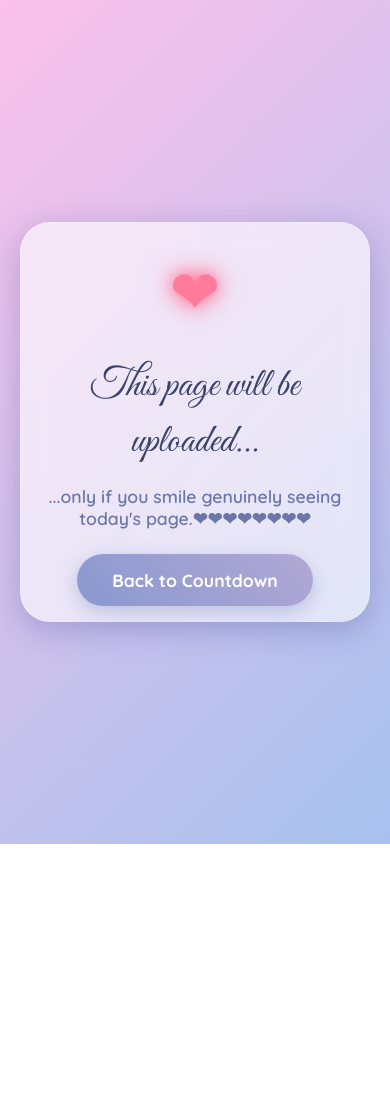
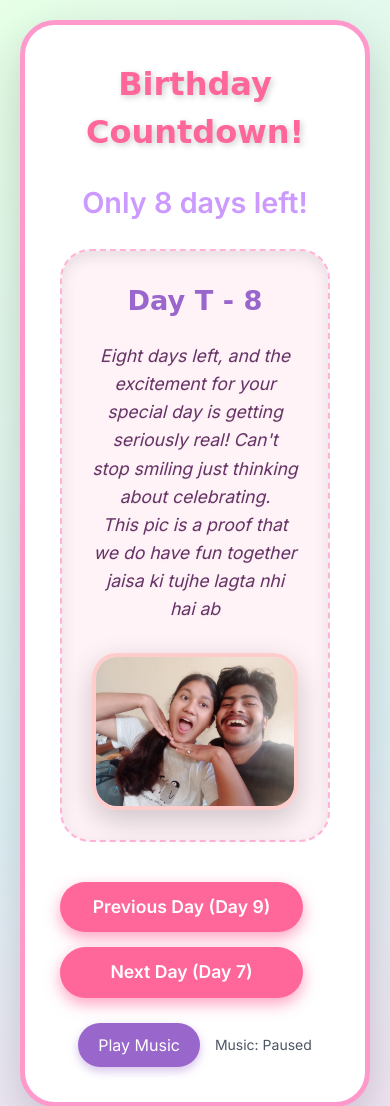
Before and after one commit to AbhayKabdwal/Birthday, a plain HTML site: page day8.html in a window 390 px wide. Shown: the top 1106 px of the page. Before the commit the page ends 844 px from the top, so only its background shows below. Drawn offline with nearby package versions, Linux system fonts and the light colour scheme.

Commit message:
added day8

```diff
--- a/day8.html
+++ b/day8.html
@@ -3,131 +3,64 @@
 <head>
     <meta charset="UTF-8">
     <meta name="viewport" content="width=device-width, initial-scale=1.0">
-    <title>A Special Message For You</title>
-    <!-- Google Fonts: 'Great Vibes' for script, 'Quicksand' for the body text -->
-    <link rel="preconnect" href="https://fonts.googleapis.com">
-    <link rel="preconnect" href="https://fonts.gstatic.com" crossorigin>
-    <link href="https://fonts.googleapis.com/css2?family=Great+Vibes&family=Quicksand:wght@400;500;600;700&display=swap" rel="stylesheet">
-    <style>
-        /* --- Dreamy Pastel Sky Theme --- */
-        body {
-            font-family: 'Quicksand', sans-serif;
-            background: linear-gradient(135deg, #fbc2eb 0%, #a6c1ee 100%); /* Pastel pink to blue gradient */
-            display: flex;
-            justify-content: center;
-            align-items: center;
-            min-height: 100vh;
-            margin: 0;
-            padding: 20px;
-            box-sizing: border-box;
-            overflow: hidden; /* Hide overflow from animations */
-        }
+    <title>Day 8 - Birthday Countdown</title>
+    <!-- Tailwind CSS CDN -->
+    <script src="https://cdn.tailwindcss.com"></script>
+    <!-- Google Fonts - Inter -->
+    <link href="https://fonts.googleapis.com/css2?family=Inter:wght@300;400;600;700&display=swap" rel="stylesheet">
+    <link rel="stylesheet" href="styles/day8.css">
+</head>
+<body>
+    <div class="container">
+        <h1 class="header">Birthday Countdown!</h1>
+        <p class="countdown-text">Only 8 days left!</p>
 
-        .container {
-            background: rgba(255, 255, 255, 0.6); /* Semi-transparent frosted glass */
-            backdrop-filter: blur(12px);
-            -webkit-backdrop-filter: blur(12px);
-            border-radius: 30px; /* Soft, rounded corners */
-            box-shadow: 0 8px 32px 0 rgba(31, 38, 135, 0.25);
-            padding: 40px;
-            max-width: 800px;
-            width: 100%;
-            text-align: center;
-            position: relative;
-            border: 1px solid rgba(255, 255, 255, 0.2);
-        }
+        <div class="day-content">
+            <h2 class="day-title">Day T - 8</h2>
+            <p class="love-line">Eight days left, and the excitement for your special day is getting seriously real! Can't stop smiling just thinking about celebrating. <br> This pic is a proof that we do have fun together jaisa ki tujhe lagta nhi hai ab</p>
+            <div class="image-collage">
+                <img src="images/Day8.jpg" alt="Image for Day 8">
+            </div>
+        </div>
 
-        .heart-container {
-            margin-bottom: 30px;
-            animation: pulse 2.5s infinite ease-in-out;
-        }
+        <div class="navigation-buttons">
+            <a href="day9.html" class="nav-button">Previous Day (Day 9)</a>
+            <a href="day7.html" class="nav-button">Next Day (Day 7)</a>
+        </div>
 
-        .heart {
-            color: #ff7a9b; /* Vibrant pink for the heart */
-            font-size: 80px;
-            text-shadow: 0 0 15px #ff7a9b, 0 0 30px #ff7a9b;
-        }
+        <div class="music-control">
+            <button id="musicToggleBtn" class="music-button">Play Music</button>
+            <span id="musicStatus" class="text-sm text-gray-600">Music: Paused</span>
+        </div>
 
-        @keyframes pulse {
-            0% { transform: scale(1); }
-            50% { transform: scale(1.1); }
-            100% { transform: scale(1); }
-        }
+        <audio id="backgroundMusic" src="https://www.soundhelix.com/examples/mp3/SoundHelix-Song-1.mp3" loop preload="auto"></audio>
+    </div>
+    <script>
+        const audioPlayer = document.getElementById('backgroundMusic');
+        const musicToggleBtn = document.getElementById('musicToggleBtn');
+        const musicStatusSpan = document.getElementById('musicStatus');
+        let isMusicPlaying = false;
 
-        .main-message {
-            font-family: 'Great Vibes', cursive; /* Beautiful, flowing script */
-            font-size: 3.5rem;
-            font-weight: 400;
-            color: #3b4369; /* Deep, soft indigo */
-            margin: 0;
-            line-height: 1.4;
-        }
-
-        .sub-message {
-            font-size: 1.4rem;
-            font-weight: 600;
-            color: #6b77a8; /* Muted blue */
-            margin-top: 15px;
-            margin-bottom: 40px;
-        }
-
-        .nav-button {
-            background: linear-gradient(45deg, #8998d0, #b2a8d4);
-            font-family: 'Quicksand', sans-serif;
-            color: white;
-            padding: 15px 35px;
-            border-radius: 50px; /* Soft pill-shaped buttons */
-            font-size: 1.1rem;
-            font-weight: 700;
-            cursor: pointer;
-            transition: all 0.3s ease;
-            border: none;
-            box-shadow: 0 6px 20px rgba(118, 134, 184, 0.4);
-            text-decoration: none;
-        }
-
-        .nav-button:hover {
-            transform: translateY(-3px);
-            box-shadow: 0 10px 25px rgba(118, 134, 184, 0.6);
-        }
-
-        /* Responsive adjustments */
-        @media (max-width: 768px) {
-            .main-message {
-                font-size: 3rem;
-            }
-            .sub-message {
-                font-size: 1.2rem;
-            }
-            .heart {
-                font-size: 60px;
+        async function toggleMusic() {
+            if (audioPlayer.paused) {
+                try {
+                    await audioPlayer.play();
+                    musicToggleBtn.textContent = 'Pause Music';
+                    musicStatusSpan.textContent = 'Music: Playing';
+                    isMusicPlaying = true;
+                } catch (error) {
+                    console.error("Error playing music:", error);
+                    musicStatusSpan.textContent = 'Music: Playback blocked (click again)';
+                }
+            } else {
+                audioPlayer.pause();
+                musicToggleBtn.textContent = 'Play Music';
+                musicStatusSpan.textContent = 'Music: Paused';
+                isMusicPlaying = false;
             }
         }
 
-        @media (max-width: 480px) {
-            .container {
-                padding: 30px 20px;
-            }
-            .main-message {
-                font-size: 2.5rem;
-            }
-            .sub-message {
-                font-size: 1.1rem;
-            }
-        }
-    </style>
-</head>
-<body>
-
-    <div class="container">
-        <div class="heart-container">
-            <div class="heart">❤</div>
-        </div>
-        <h1 class="main-message">This page will be uploaded...</h1>
-        <p class="sub-message">...only if you smile genuinely seeing today's page.❤❤❤❤❤❤❤❤</p>
-
-        <a href="index.html" class="nav-button">Back to Countdown</a>
-    </div>
-
+        musicToggleBtn.addEventListener('click', toggleMusic);
+    </script>
 </body>
 </html>
```
Also changed, not shown: 1 other file.
